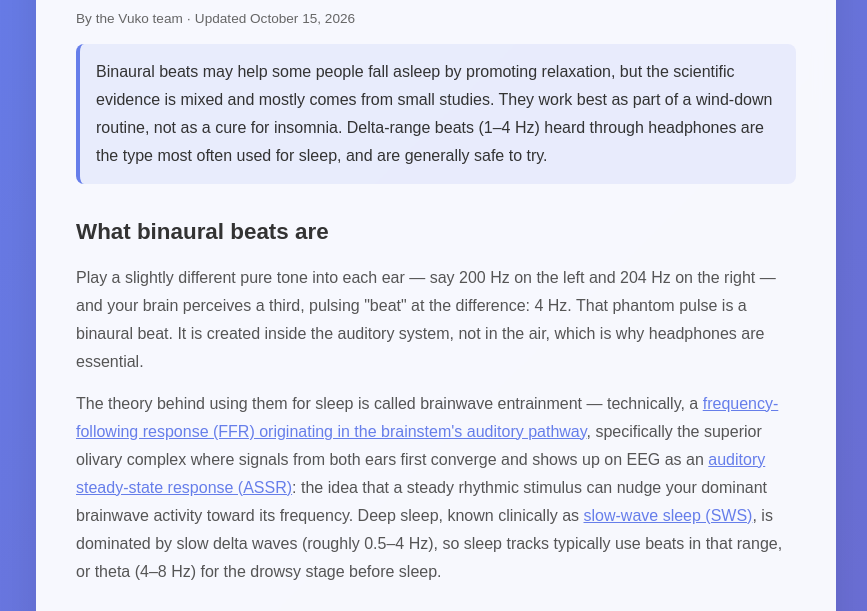
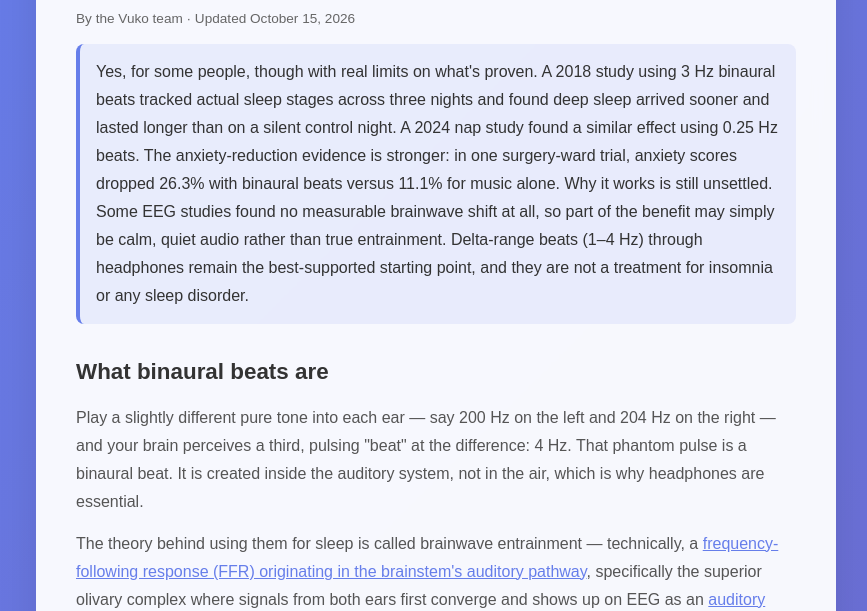
Before and after one commit to weiqi-kids/vuko.life, a plain HTML site: page guides/binaural-beats-for-sleep.html in a window 1280 px wide. Shown: the part 141-752 px from the top of the page, without its empty margins (204-1071 px from the left). Drawn offline with Linux system fonts and the light colour scheme.

Commit message:
[jev-decide] duty ruling-5834bc4e：到日期直接精修既有指南頁的 key-answer，不必再問：把 `/guides/binaural-beats-for-sleep` 的 key-answer
到日期直接精修既有指南頁的 key-answer，不必再問：把 `/guides/binaural-beats-for-sleep` 的 key-answer 改成正面直答「Yes, for some people, with real limits」，引用頁上既有的 3Hz 睡眠分期研究、0.25Hz 小睡研究、26.3% 焦慮下降的手術前研究，並保留「不構成治療」的審慎用語,其餘段落與 FAQ

```diff
--- a/guides/binaural-beats-for-sleep.html
+++ b/guides/binaural-beats-for-sleep.html
@@ -184,7 +184,7 @@
         <article>
             <h1>Do Binaural Beats Help You Sleep?</h1>
             <p class="byline">By the Vuko team · Updated October 15, 2026</p>
-            <p class="key-answer" data-question="do binaural beats help you sleep">Binaural beats may help some people fall asleep by promoting relaxation, but the scientific evidence is mixed and mostly comes from small studies. They work best as part of a wind-down routine, not as a cure for insomnia. Delta-range beats (1–4 Hz) heard through headphones are the type most often used for sleep, and are generally safe to try.</p>
+            <p class="key-answer" data-question="do binaural beats help you sleep">Yes, for some people, though with real limits on what's proven. A 2018 study using 3 Hz binaural beats tracked actual sleep stages across three nights and found deep sleep arrived sooner and lasted longer than on a silent control night. A 2024 nap study found a similar effect using 0.25 Hz beats. The anxiety-reduction evidence is stronger: in one surgery-ward trial, anxiety scores dropped 26.3% with binaural beats versus 11.1% for music alone. Why it works is still unsettled. Some EEG studies found no measurable brainwave shift at all, so part of the benefit may simply be calm, quiet audio rather than true entrainment. Delta-range beats (1–4 Hz) through headphones remain the best-supported starting point, and they are not a treatment for insomnia or any sleep disorder.</p>
 
             <h2>What binaural beats are</h2>
             <p>Play a slightly different pure tone into each ear — say 200 Hz on the left and 204 Hz on the right — and your brain perceives a third, pulsing "beat" at the difference: 4 Hz. That phantom pulse is a binaural beat. It is created inside the auditory system, not in the air, which is why headphones are essential.</p>
```
